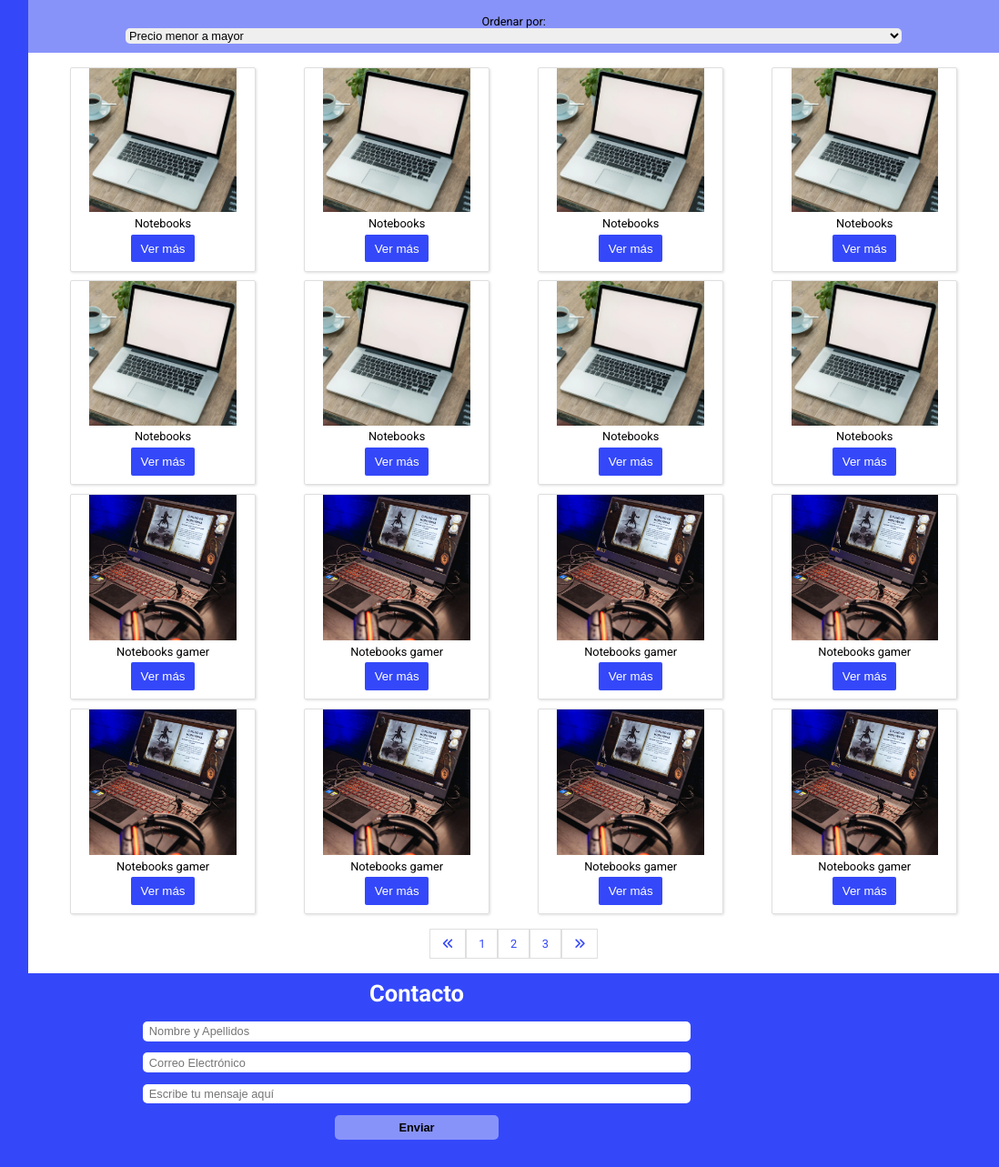
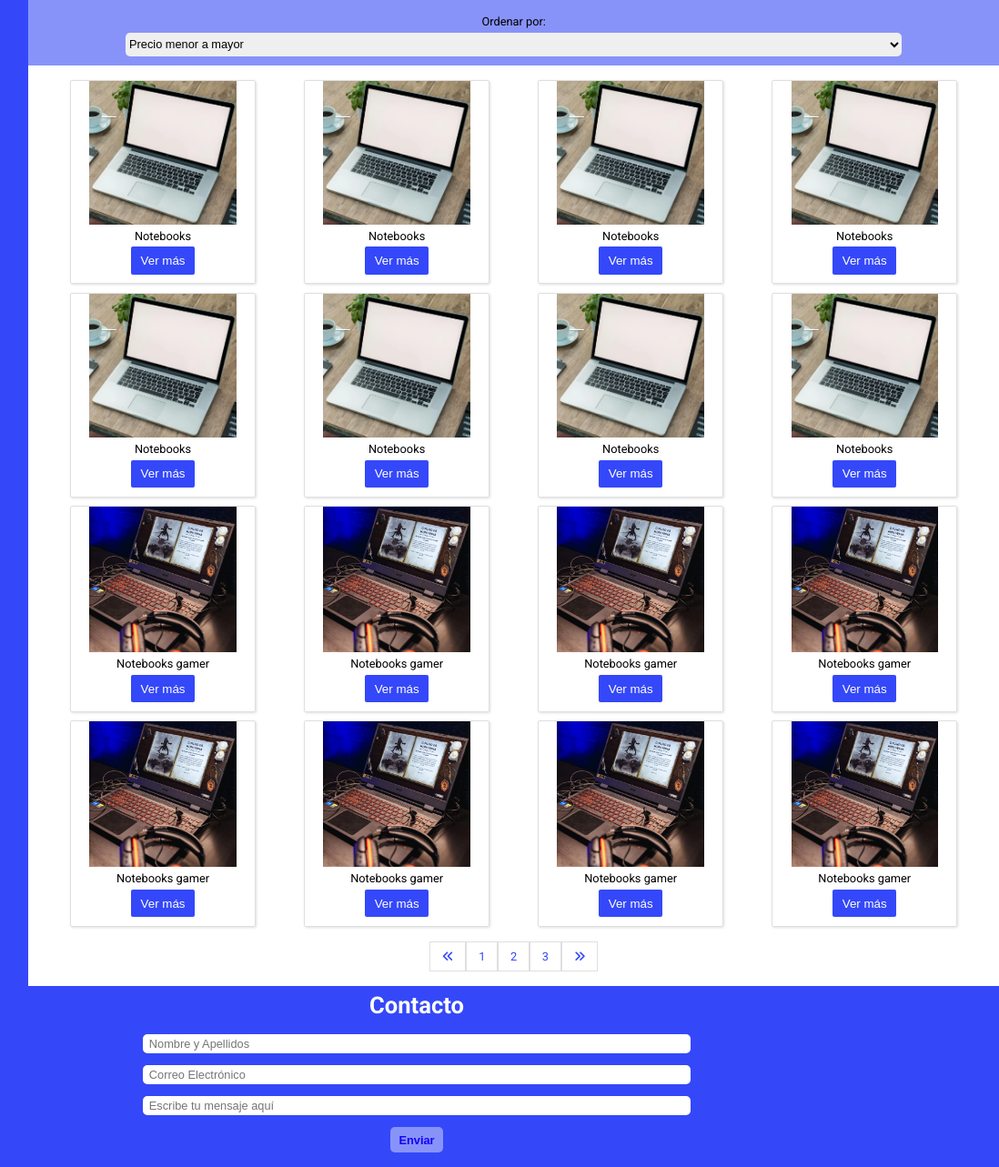
Before and after one commit to joscarmona/desafio-animaciones-en-css, a plain HTML site: page index.html in a window 1280 px wide. Shown: the top 1283 px of the page at 91% size, 182-1280 px from the left. Drawn offline with Linux system fonts and the light colour scheme.

Commit message:
ajuste en algunas de las secciones

```diff
--- a/assets/css/style.css
+++ b/assets/css/style.css
@@ -92,9 +92,9 @@ body{
 
 .filtros select{
     width: 85%;
-    height: 40%;
+    height: 2em;
     border: none;
-    font-size: 1rem;
+    /* font-size: 1em; */
     border-radius: 5px;
 }
 
@@ -224,18 +224,21 @@ body{
     outline: none;
 }
 
+/* ************************************************************************ */
 .in-button-contacto{
     font-size: 1em;
     border-radius: 5px;
     border: none;
-    width: 30%;
+    /* width: 30%; */
     padding: 0.25em 0.5em;
     background-color: #8893FA;
     /* color: white; */
     font-weight: 600;
     padding: 0.5em 0.75em;
     margin-bottom: 1em;
+    color: #1300FA;
 }
+/* ****************************************************** */
 
 .in-button-contacto:hover{
     background-color: #34C5FA;
@@ -303,14 +306,14 @@ body{
         justify-content: initial;
         align-items: center;
         padding-top: 1rem;
-        gap: 1rem;
+        /* gap: 1rem; */
         margin-top: 70px;
     }
 
     .filtros select{
         font-size: 0.8rem;
         width: 60%;
-        height: 2%;
+        height: 2em;
     }
     /* ********************************************* */
 
@@ -405,15 +408,15 @@ body{
     /* ************ FILTROS DE BÚSQUEDA ************ */
     .filtros{
         justify-content: center;
-        gap: initial;
+        /* gap: initial; */
         margin-top: initial;
         padding-bottom: 10px;
     }
 
     .filtros select{
-        font-size: 0.8rem;
+        /* font-size: 0.8rem; */
         width: 80%;
-        height: 100%;
+        height: 2em;
     }
     /* ********************************************* */
 
```
